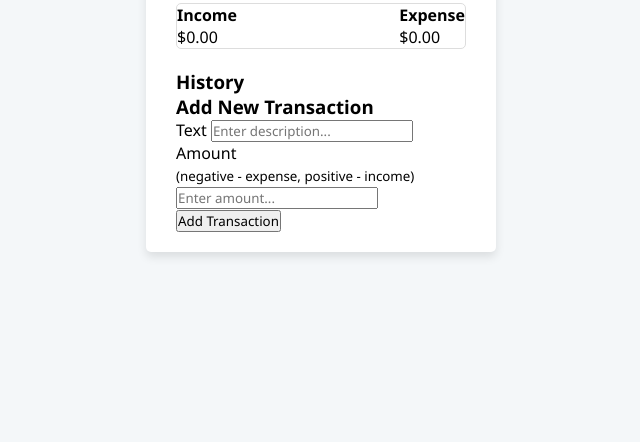
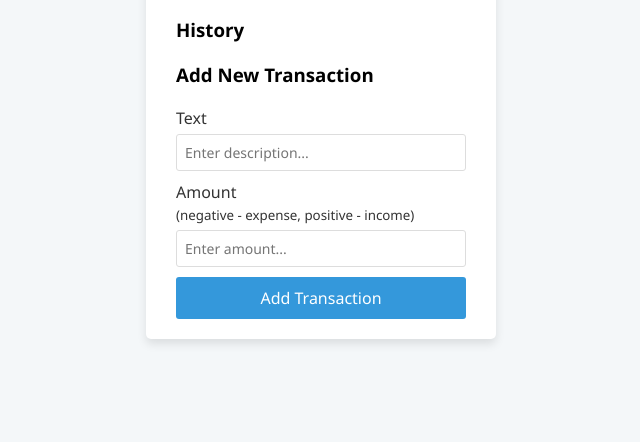
Before and after one commit to immustafa37/Expense-Tracker, a plain HTML site: page index.html in a window 1280 px wide. Shown: the part 358-800 px from the top of the page, without its empty margins (319-959 px from the left). Drawn offline with Linux system fonts and the light colour scheme.

Commit message:
css complete

```diff
--- a/style.css
+++ b/style.css
@@ -54,3 +54,101 @@
     border-radius: 5px;
     overflow: hidden;
   }
+
+.inc-exp {
+    flex: 1;
+    padding: 10px;
+    text-align: center;
+  }
+
+.inc-exp h4 {
+    font-size: 16px;
+    margin-bottom: 5px;
+    color: #555;
+  }
+
+  .money {
+    font-size: 20px;
+    margin: 5px 0;
+  }
+
+  .plus {
+    color: #2ecc71;
+  }
+
+.minus {
+    color: #c0392b;
+  }
+
+/* Transaction List */
+.list {
+    list-style-type: none;
+    max-height: 150px;
+    overflow-y: auto;
+    margin-bottom: 20px;
+  }
+
+.list li {
+    background: #f9f9f9;
+    display: flex;
+    justify-content: space-between;
+    padding: 10px;
+    margin: 5px 0;
+    border-right: 5px solid;
+    border-radius: 3px;
+  }
+
+  .list li.plus {
+    border-color: #2ecc71;
+  }
+
+  .list li.minus {
+    border-color: #c0392b;
+  }
+
+  .list li button {
+    background: transparent;
+    border: none;
+    color: #e74c3c;
+    font-size: 16px;
+    cursor: pointer;
+  }
+
+  /* Form Styles */
+  form {
+    margin-top: 20px;
+  }
+
+  .form-control {
+    margin-bottom: 10px;
+  }
+
+  .form-control label {
+    display: block;
+    margin-bottom: 5px;
+    color: #333;
+  }
+
+  .form-control input {
+    width: 100%;
+    padding: 8px;
+    border: 1px solid #ddd;
+    border-radius: 3px;
+    font-size: 14px;
+  }
+
+.btn {
+    width: 100%;
+    padding: 10px;
+    background: #3498db;
+    color: #fff;
+    border: none;
+    border-radius: 3px;
+    font-size: 16px;
+    cursor: pointer;
+    transition: background 0.3s ease;
+  }
+
+  .btn:hover {
+    background: #2980b9;
+  }
```
